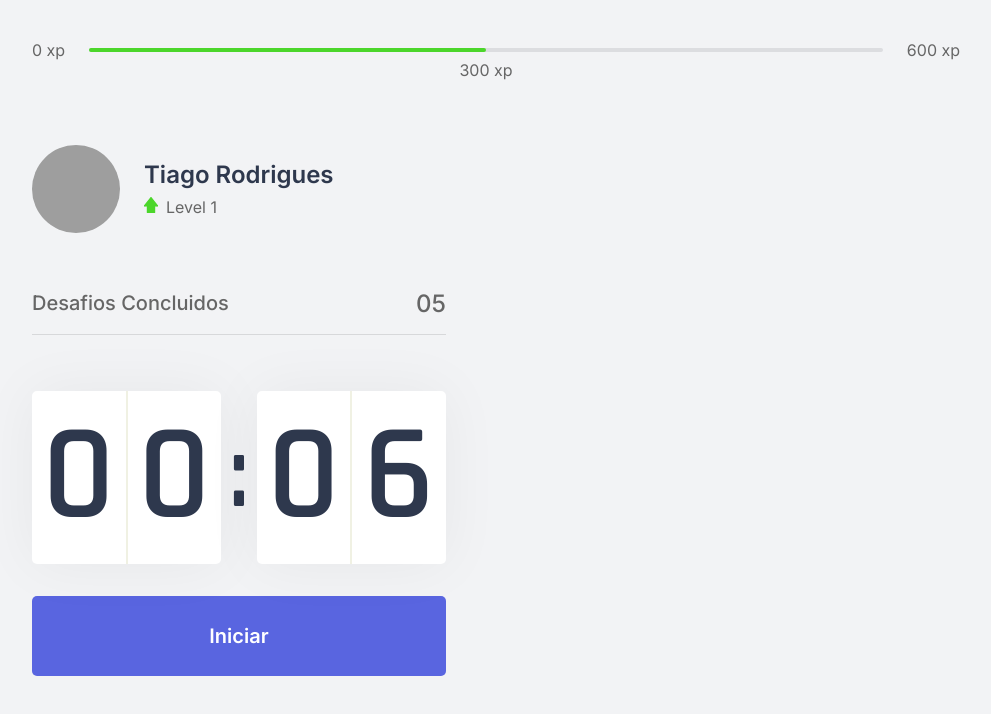
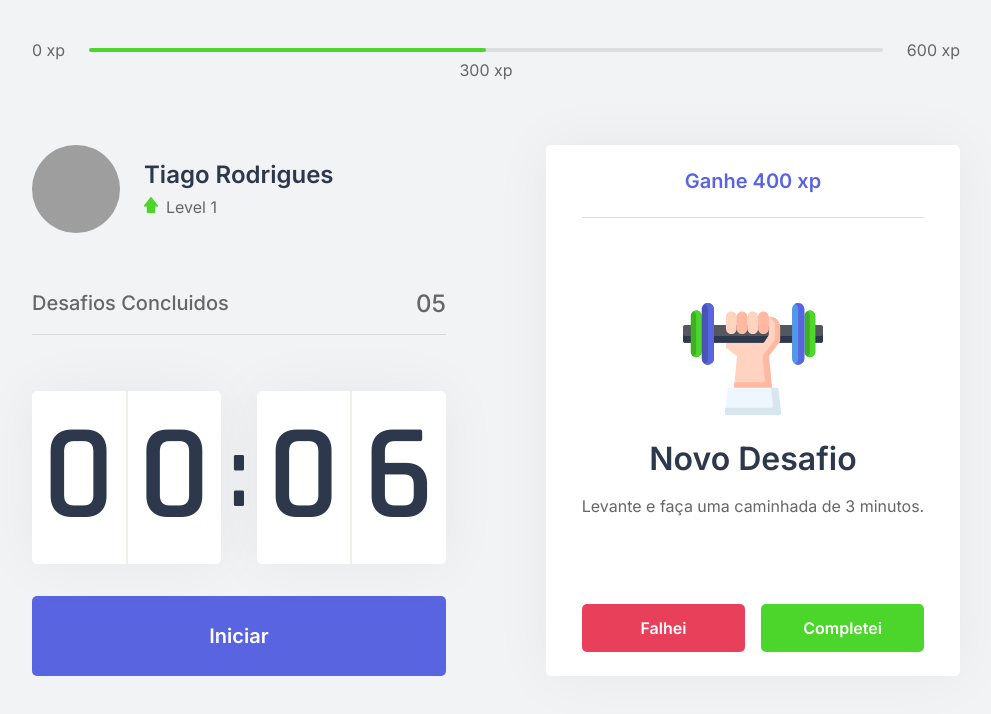
Before and after one commit to tiago-santos-dev/Move.it, a Next.js app: page / in a window 1280 px wide. Shown: the top 714 px of the page, without its empty margins (144-1135 px from the left). Built offline with nearby package versions, Linux system fonts and the light colour scheme; grey boxes are pictures that could not be loaded.

Commit message:
Component/ChallengeBox

```diff
--- a/pages/index.tsx
+++ b/pages/index.tsx
@@ -6,6 +6,7 @@
 import Head from 'next/head';
 
 import styles from '../styles/pages/Home.module.css'
+import { ChallengeBox } from '../src/components/ChallengeBox';
 
 
 export default function Home() {
@@ -24,7 +25,7 @@
           <Countdown />
         </div>
         <div>
-
+          <ChallengeBox />
         </div>
       </section>
     </div>
--- /dev/null
+++ b/src/components/ChallengeBox.tsx
@@ -0,0 +1,47 @@
+import styles from '../../styles/components/ChallengeBox.module.css';
+
+export function ChallengeBox() {
+
+    const hasActiveChallenge = true;
+    return (
+        <div className={styles.challengeBoxContainer}>
+            {
+                hasActiveChallenge ? (
+                    <div className={styles.challengeActive}>
+                        <header>Ganhe 400 xp</header>
+                        <main>
+                            <img src="icons/body.svg" />
+                            <strong>Novo Desafio</strong>
+                            <p>Levante e faça uma caminhada de 3 minutos.</p>
+                        </main>
+                        <footer>
+                            <button
+                                type="button"
+                                className={styles.challengeFailedButton}
+                                onClick={() => { }}
+                            >
+                                Falhei
+                            </button>
+                            <button
+                                type="button"
+                                className={styles.challengeSucceededButton}
+                                onClick={() => { }}
+                            >
+                                Completei
+                            </button>
+                        </footer>
+                    </div>
+                ) :
+                    (
+                        <div className={styles.challengeNotActive}>
+                            <strong> Inicie um ciclo para receber um desafio</strong>
+                            <p>
+                                <img src="icons/level-up.svg" alt="level-up" />
+                                Avance de level completando os desafios.
+                            </p>
+                        </div>
+                    )
+            }
+        </div>
+    );
+}
--- /dev/null
+++ b/styles/components/ChallengeBox.module.css
@@ -0,0 +1,110 @@
+.challengeBoxContainer {
+
+    height: 100%;
+
+    display: flex;
+    flex-direction: column;
+    align-items: center;
+    justify-content: center;
+
+    background: var(--white);
+    box-shadow: 0 0 60px rgba(0,0,0,0.05);
+    border-radius: 5px;
+    padding: 1.5rem 2rem;
+    text-align: center;
+
+}
+
+.challengeNotActive {
+
+    display: flex;
+    flex-direction: column;
+    align-items: center;
+}
+
+.challengeNotActive strong {
+    font-size: 1.5rem;
+    font-weight: 500;
+    line-height: 1.4;
+}
+.challengeNotActive p {
+    display: flex;
+    flex-direction: column;
+    align-items: center;
+    line-height: 1.4;
+    max-width: 70%;
+    margin-top: 3rem;
+}
+
+.challengeNotActive p img {
+    margin-bottom: 1rem;
+}
+
+.challengeActive {
+    height: 100%;
+
+    display: flex;
+    flex-direction: column;
+}
+.challengeActive header {
+    color: var(--blue);
+    font-weight: 600;
+    font-size: 1.25rem;
+    padding: 0 2rem 1.5rem;
+    border-bottom: 1px solid var(--gray-line);
+}
+
+.challengeActive main {
+    flex: 1;
+    display: flex;
+    flex-direction: column;
+    align-items: center;
+    justify-content: center;
+}
+
+.challengeActive main strong {
+    font-size: 2rem;
+    font-weight: 600;
+    color: var(--title);
+    margin: 1.5rem 0 1rem;
+}
+
+.challengeActive main p {
+    line-height: 1.5;
+}
+
+.challengeActive footer {
+    display: grid;
+    grid-template-columns: 1fr 1fr;
+    gap: 1rem;
+}
+
+.challengeActive footer button {
+     height: 3rem;
+
+     display: flex;
+     align-items: center;
+     justify-content: center;
+
+     border: 0;
+     border-radius: 5px;
+
+     color: var(--white);
+
+     font-size: 1rem;
+     font-weight: 600;
+
+     transition: filter 0.2s;
+}
+
+.challengeActive footer button.challengeFailedButton {
+    background: var(--red);
+}
+
+.challengeActive footer button.challengeSucceededButton {
+    background: var(--green);
+}
+
+.challengeActive footer button:hover {
+    filter: brightness(0.9);
+}
```
